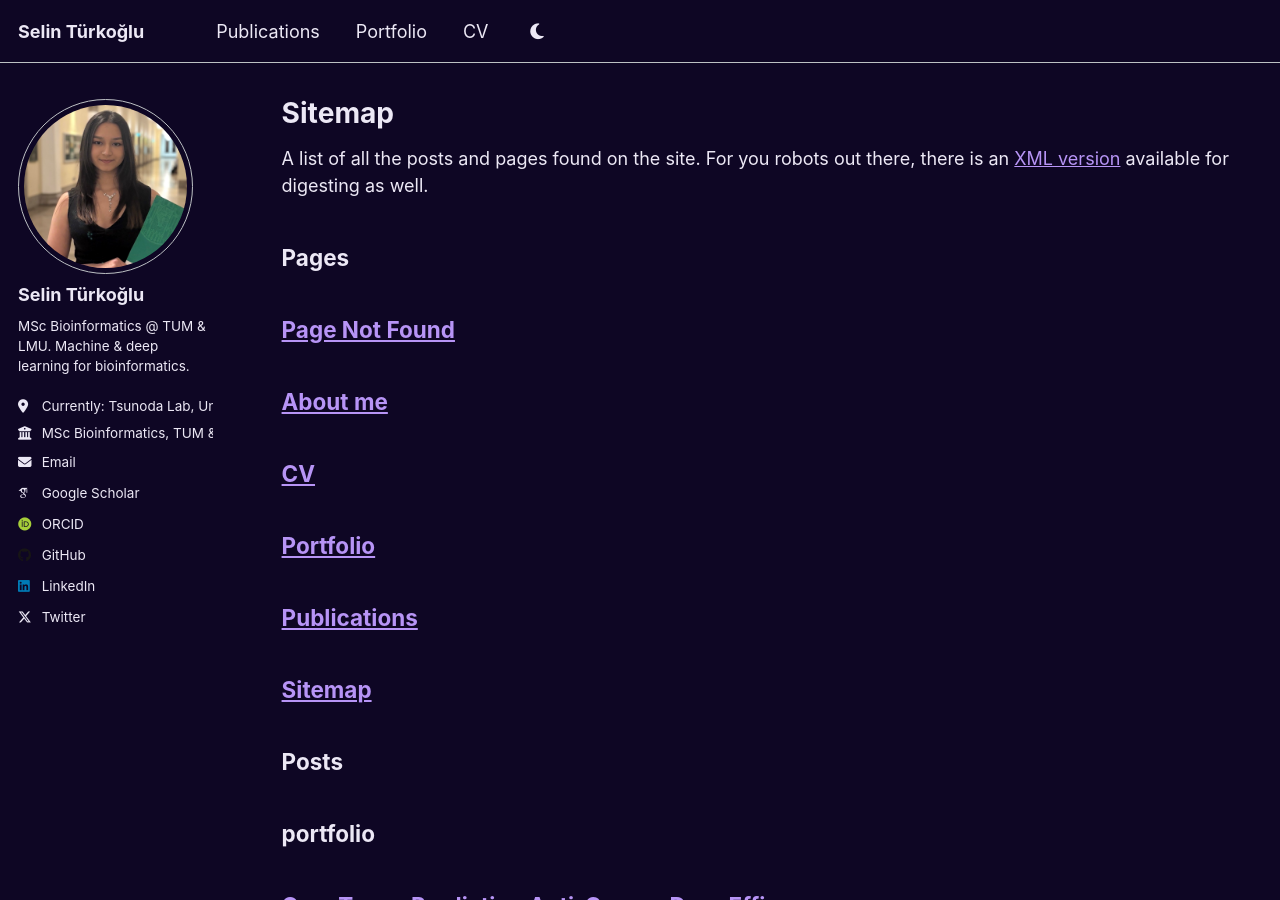
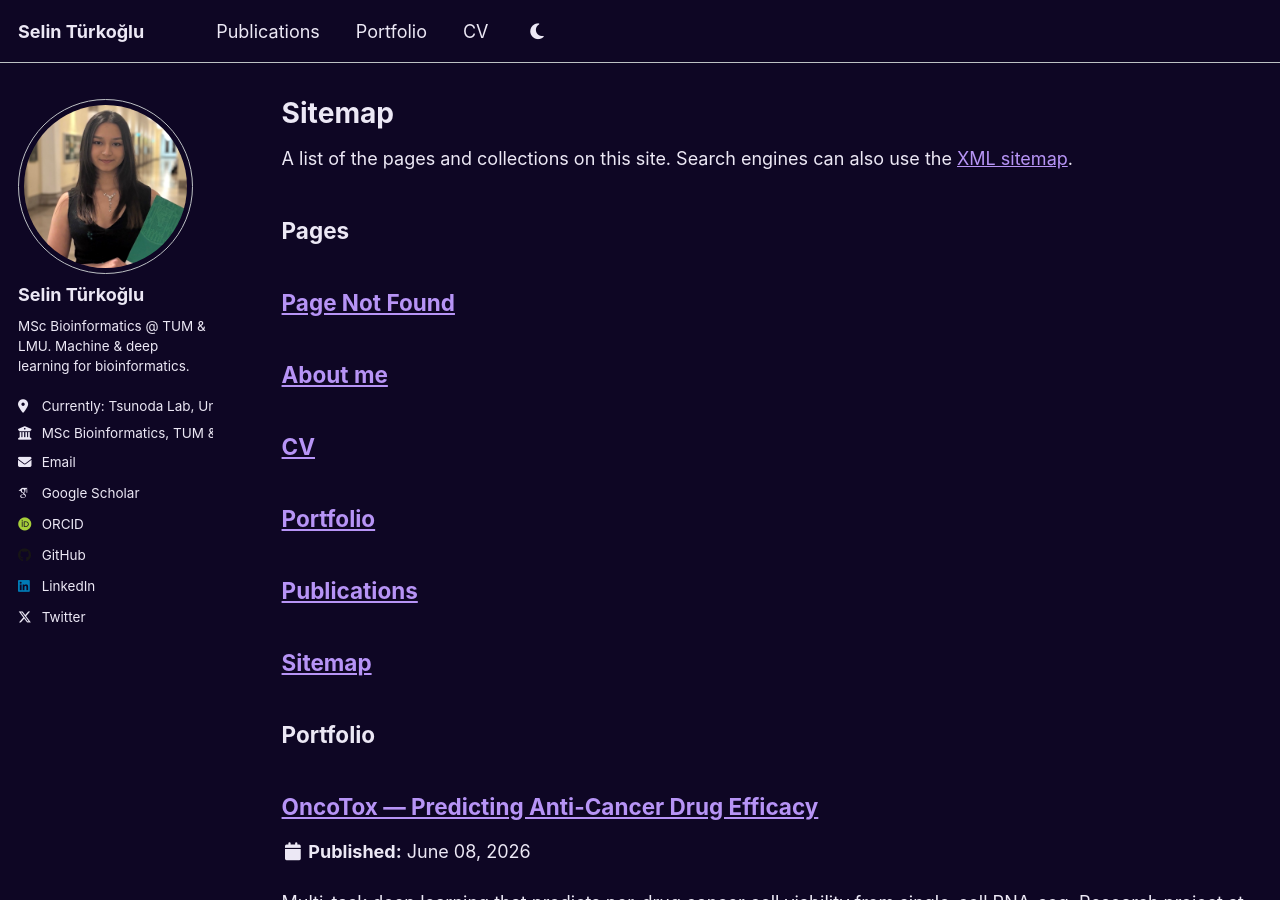
Before and after one commit to Sisistern123/Sisistern123.github.io, a Jekyll site: the page built from _pages/sitemap.md, in a window 1280 px wide and 900 px high. Built offline with Jekyll 4.4.1, drawn with Linux system fonts in a browser that asks for light colours; some web fonts are replaced; some of the changed text lies outside the part shown.

Commit message:
Tidy footer & sitemap; keep bongo cat above the footer on scroll
- Footer: remove the RSS "Feed" link; simplify the copyright/attribution line.
- Sitemap: drop the empty blog "Posts" section; list pages + collections
  (Publications, Portfolio) with per-collection headings.
- Bongo cat: render it at <body> level (after the footer, homepage only) instead
  of inside the page content, and raise its z-index to 9999 so it stays fixed on
  scroll and is never covered by the absolutely-positioned footer.

Co-Authored-By: Claude Opus 4.8 (1M context) <noreply@anthropic.com>

```diff
--- a/_includes/bongo-cat.html
+++ b/_includes/bongo-cat.html
@@ -128,7 +128,7 @@
 </div>
 
 <style>
-  .bongocat { position: fixed; right: 1rem; bottom: 1rem; width: 260px; z-index: 1000; pointer-events: none; }
+  .bongocat { position: fixed; right: 1rem; bottom: 1rem; width: 260px; z-index: 9999; pointer-events: none; }
   .bongocat #bongo-cat { width: 100%; height: auto; display: block; overflow: visible; }
   @media only screen and (max-width: 600px) { .bongocat { width: 170px; } }
 
--- a/_includes/footer.html
+++ b/_includes/footer.html
@@ -1,6 +1,6 @@
 {% include base_path %}
 
-{% if site.author.github or site.author.bitbucket or site.atom_feed.hide != true %}
+{% if site.author.github or site.author.bitbucket %}
 <div class="page__footer-follow">
   <ul class="social-icons">
     {% if site.data.ui-text[site.locale].follow_label %}
@@ -12,14 +12,11 @@
     {% if site.author.bitbucket %}
       <li><a href="http://bitbucket.org/{{ site.author.bitbucket }}"><i class="fab fa-bitbucket" aria-hidden="true"></i> Bitbucket</a></li>
     {% endif %}
-    {% if site.atom_feed.hide != true %}
-    <li><a href="{% if site.atom_feed.path %}{{ site.atom_feed.path }}{% else %}{{ base_path }}/feed.xml{% endif %}"><i class="fa fa-fw fa-rss-square" aria-hidden="true"></i> {{ site.data.ui-text[site.locale].feed_label | default: "Feed" }}</a></li>
-    {% endif %}
   </ul>
 </div>
 {% endif %}
 
 <div class="page__footer-copyright">
-  &copy; {{ site.time | date: '%Y' }} {{ site.name | default: site.title }}, {{ site.data.ui-text[site.locale].powered_by | default: "Powered by" }} <a href="http://jekyllrb.com" rel="nofollow">Jekyll</a> &amp; <a href="https://github.com/academicpages/academicpages.github.io">AcademicPages</a>, a fork of <a href="https://mademistakes.com/work/minimal-mistakes-jekyll-theme/" rel="nofollow">Minimal Mistakes</a>.<br />
-  Site last updated {{ "now" | date: '%Y-%m-%d' %}}
+  &copy; {{ site.time | date: '%Y' }} {{ site.name | default: site.title }}. Built with <a href="https://jekyllrb.com" rel="nofollow">Jekyll</a> &amp; <a href="https://github.com/academicpages/academicpages.github.io">Academic Pages</a>.<br />
+  Last updated {{ "now" | date: '%Y-%m-%d' %}}.
 </div>
--- a/_layouts/default.html
+++ b/_layouts/default.html
@@ -25,6 +25,8 @@ layout: compress
       </footer>
     </div>
 
+    {% if page.url == "/" %}{% include bongo-cat.html %}{% endif %}
+
     {% include scripts.html %}
 
   </body>
--- a/_pages/sitemap.md
+++ b/_pages/sitemap.md
@@ -7,31 +7,19 @@ author_profile: true
 
 {% include base_path %}
 
-A list of all the posts and pages found on the site. For you robots out there, there is an [XML version]({{ base_path }}/sitemap.xml) available for digesting as well.
+A list of the pages and collections on this site. Search engines can also use the
+[XML sitemap]({{ base_path }}/sitemap.xml).
 
 <h2>Pages</h2>
 {% for post in site.pages %}
   {% include archive-single.html %}
 {% endfor %}
 
-<h2>Posts</h2>
-{% for post in site.posts %}
-  {% include archive-single.html %}
-{% endfor %}
-
-{% capture written_label %}'None'{% endcapture %}
-
 {% for collection in site.collections %}
 {% unless collection.output == false or collection.label == "posts" %}
-  {% capture label %}{{ collection.label }}{% endcapture %}
-  {% if label != written_label %}
-  <h2>{{ label }}</h2>
-  {% capture written_label %}{{ label }}{% endcapture %}
-  {% endif %}
+  <h2>{{ collection.label | capitalize }}</h2>
+  {% for post in collection.docs %}
+    {% include archive-single.html %}
+  {% endfor %}
 {% endunless %}
-{% for post in collection.docs %}
-  {% unless collection.output == false or collection.label == "posts" %}
-  {% include archive-single.html %}
-  {% endunless %}
 {% endfor %}
-{% endfor %}
```
Also changed, not shown: _pages/about.md (+0 -2 lines).
